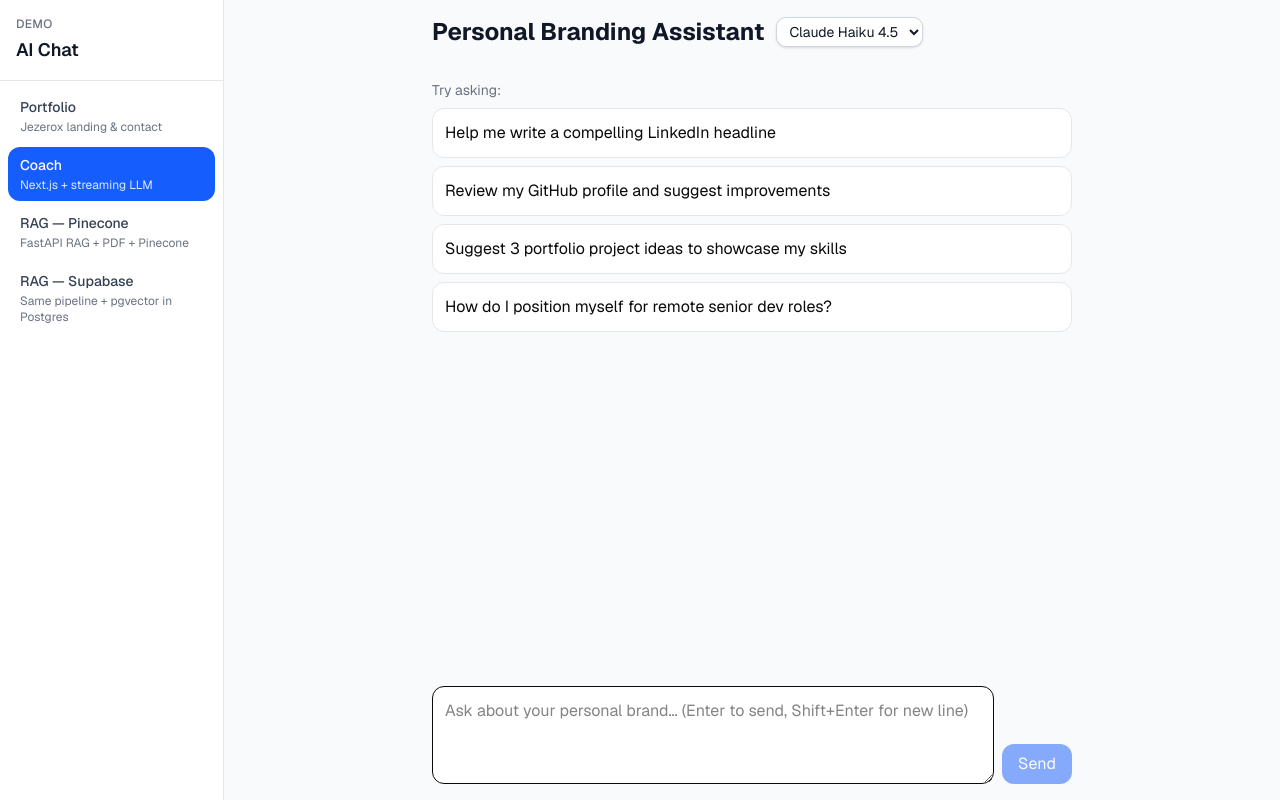
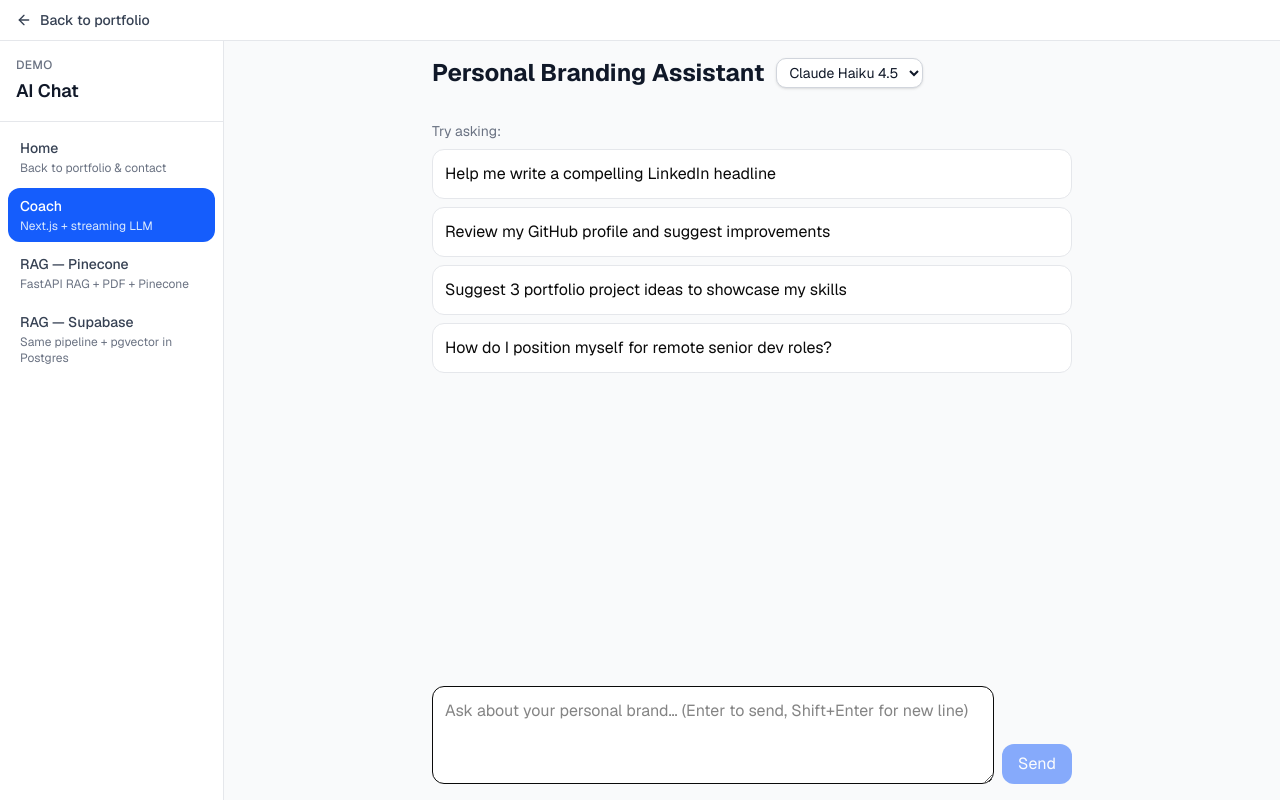
Before and after one commit to uusammmaa/AI-personal-branding, a Next.js app: page /coach in a window 1280 px wide. Built offline with nearby package versions, Linux system fonts and the light colour scheme.

Commit message:
Refactor demo layout to include a header with a back link to the portfolio, enhancing navigation. Update DemoSidebar labels for consistency and clarity in navigation descriptions.

```diff
--- a/app/(demo)/layout.tsx
+++ b/app/(demo)/layout.tsx
@@ -1,4 +1,6 @@
 import { DemoSidebar } from "@/components/DemoSidebar";
+import { ArrowLeft } from "lucide-react";
+import Link from "next/link";
 
 export default function DemoLayout({
   children,
@@ -6,9 +8,20 @@ export default function DemoLayout({
   children: React.ReactNode;
 }>) {
   return (
-    <div className="flex h-screen min-h-0 w-full bg-gray-50 dark:bg-gray-950">
-      <DemoSidebar />
-      <main className="min-h-0 min-w-0 flex-1 overflow-y-auto">{children}</main>
+    <div className="flex h-screen min-h-0 w-full flex-col bg-gray-50 dark:bg-gray-950">
+      <header className="flex shrink-0 items-center border-b border-gray-200 bg-white px-4 py-2.5 dark:border-gray-800 dark:bg-gray-900">
+        <Link
+          href="/"
+          className="inline-flex items-center gap-2 text-sm font-medium text-gray-700 transition-colors hover:text-gray-900 dark:text-gray-200 dark:hover:text-white"
+        >
+          <ArrowLeft className="size-4 shrink-0" aria-hidden />
+          Back to portfolio
+        </Link>
+      </header>
+      <div className="flex min-h-0 min-w-0 flex-1">
+        <DemoSidebar />
+        <main className="min-h-0 min-w-0 flex-1 overflow-y-auto">{children}</main>
+      </div>
     </div>
   );
 }
--- a/components/DemoSidebar.tsx
+++ b/components/DemoSidebar.tsx
@@ -6,8 +6,8 @@ import { usePathname } from "next/navigation";
 const NAV = [
   {
     href: "/",
-    label: "Portfolio",
-    description: "Jezerox landing & contact",
+    label: "Home",
+    description: "Back to portfolio & contact",
   },
   { href: "/coach", label: "Coach", description: "Next.js + streaming LLM" },
   {
```
